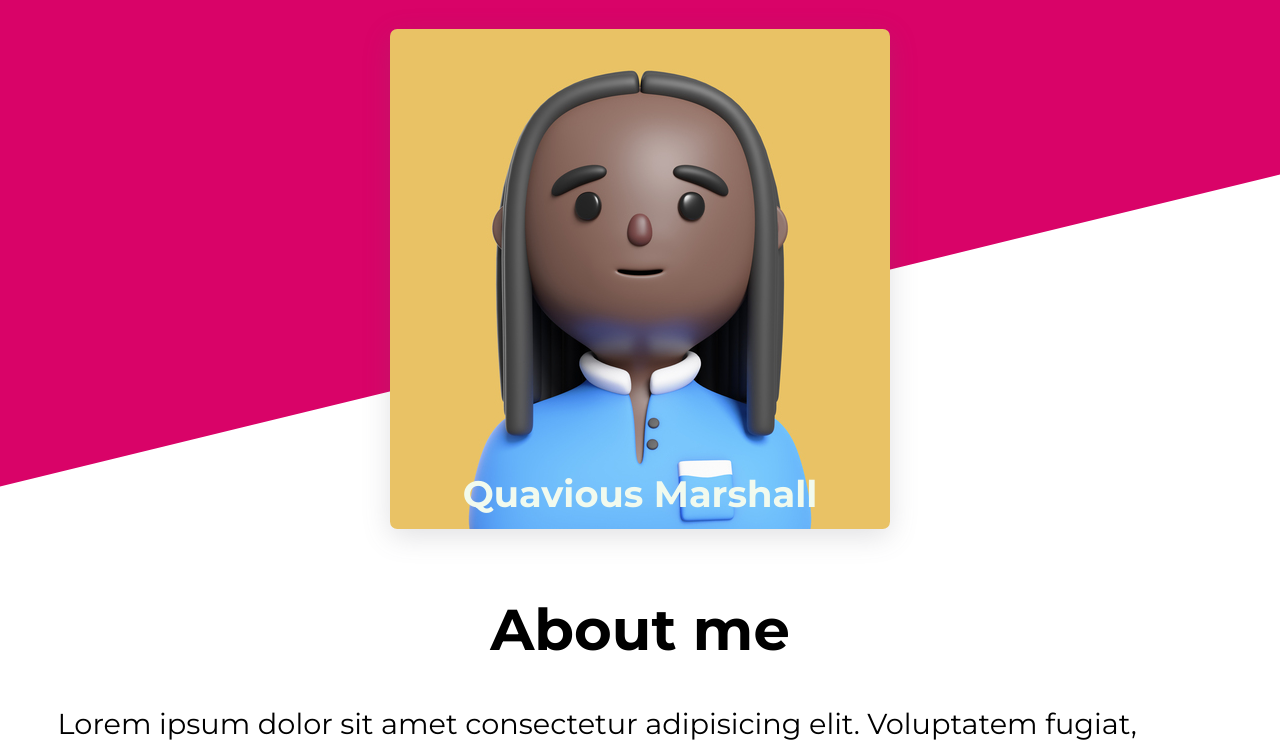
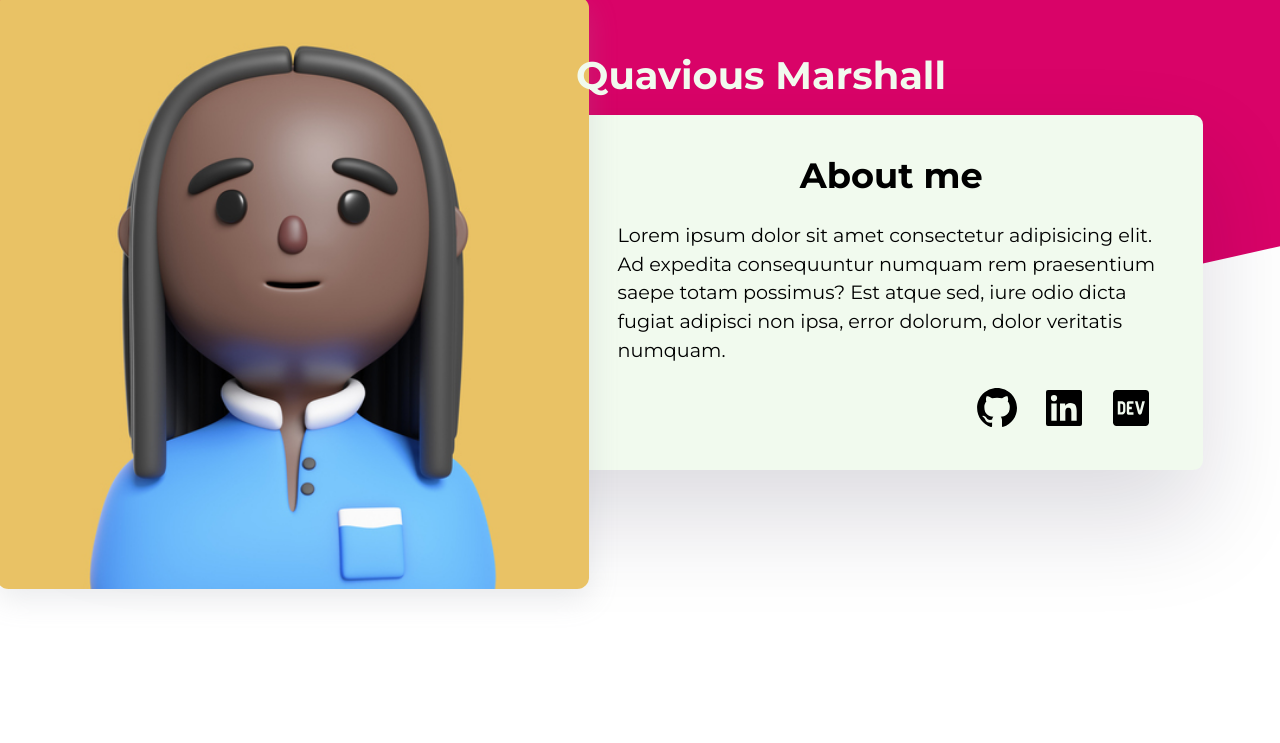
Before and after one commit to thomasmfx/home-page, a plain HTML site: page index.html in a window 1280 px wide. Shown: the top 743 px of the page. Drawn offline with Linux system fonts and the light colour scheme.

Commit message:
feat: Add Header responsiveness to tablet devices

```diff
--- a/index.html
+++ b/index.html
@@ -8,6 +8,34 @@
     <link rel="shortcut icon" href="./assets/favicon.svg" type="image/svg+xml">
 </head>
 <body>
+    <header class="header--tablet">
+        <div class="header__background"></div>
+        <h1 class="header__name">Quavious Marshall</h1>
+        <section class="about--tablet">
+            <div class="about__content-wrapper">
+                <img class="about__photo" src="assets/avatar.jpg" alt="Quavious Marshall">
+                <h2 class="about__heading">About me</h2>
+                <p>
+                   Lorem ipsum dolor sit amet consectetur adipisicing elit. Ad expedita consequuntur numquam rem praesentium saepe totam possimus? Est atque sed, iure odio dicta fugiat adipisci non ipsa, error dolorum, dolor veritatis numquam.
+                </p>
+                <div class="about__social-links">
+                    <a href="#">
+                        <img src="assets/github.svg" alt="GitHub">
+                    </a>
+                    <a href="#">
+                        <img src="assets/linkedin.svg" alt="GitHub">
+                    </a>
+                    <a href="#">
+                        <img src="assets/dev-to.svg" alt="GitHub">
+                    </a>
+                </div>
+            </div>
+        </section>
+    </header>
+
+
+
+
     <header class="header">
         <div class="header__background"></div>
         <div class="quavo">
@@ -17,7 +45,9 @@
     </header>
     <section class="about padding-bottom-five">
         <h2 class="about__heading section-heading">About me</h2>
-        <p>Lorem ipsum dolor sit amet consectetur adipisicing elit. Voluptatem fugiat, perspiciatis aspernatur dolore officiis ullam alias optio ea placeat at fuga nesciunt error laboriosam ipsa sunt eveniet cumque harum perferendis.</p>
+        <p>
+            Lorem ipsum dolor sit amet consectetur adipisicing elit. Voluptatem fugiat, perspiciatis aspernatur dolore officiis ullam alias optio ea placeat at fuga nesciunt error laboriosam ipsa sunt eveniet cumque harum perferendis.
+        </p>
         <div class="about__social-links">
             <a href="#">
                 <img src="assets/github.svg" alt="GitHub">
@@ -35,7 +65,7 @@
         <div class="project-card-wrapper">
             <div class="project-card">
                 <div class="project-card__image__container">
-                    <img src="https://placehold.co/600x400?text=screenshot of project" alt="">
+                    <img src="https://placehold.co/400x300?text=screenshot of project" alt="">
                 </div>
                 <div class="project-card__info">
                     <h3 class="project-card__info__name">Project name</h3>
@@ -54,7 +84,7 @@
             </div>
             <div class="project-card">
                 <div class="project-card__image__container">
-                    <img src="https://placehold.co/600x400?text=screenshot of project" alt="">
+                    <img src="https://placehold.co/400x300?text=screenshot of project" alt="">
                 </div>
                 <div class="project-card__info">
                     <h3 class="project-card__info__name">Project name</h3>
@@ -73,7 +103,7 @@
             </div>
             <div class="project-card">
                 <div class="project-card__image__container">
-                    <img src="https://placehold.co/600x400?text=screenshot of project" alt="">
+                    <img src="https://placehold.co/400x300?text=screenshot of project" alt="">
                 </div>
                 <div class="project-card__info">
                     <h3 class="project-card__info__name">Project name</h3>
@@ -92,7 +122,7 @@
             </div>
             <div class="project-card">
                 <div class="project-card__image__container">
-                    <img src="https://placehold.co/600x400?text=screenshot of project" alt="">
+                    <img src="https://placehold.co/400x300?text=screenshot of project" alt="">
                 </div>
                 <div class="project-card__info">
                     <h3 class="project-card__info__name">Project name</h3>
@@ -111,7 +141,7 @@
             </div>
             <div class="project-card">
                 <div class="project-card__image__container">
-                    <img src="https://placehold.co/600x400?text=screenshot of project" alt="">
+                    <img src="https://placehold.co/400x300?text=screenshot of project" alt="">
                 </div>
                 <div class="project-card__info">
                     <h3 class="project-card__info__name">Project name</h3>
@@ -130,7 +160,7 @@
             </div>
             <div class="project-card">
                 <div class="project-card__image__container">
-                    <img src="https://placehold.co/600x400?text=screenshot of project" alt="">
+                    <img src="https://placehold.co/400x300?text=screenshot of project" alt="">
                 </div>
                 <div class="project-card__info">
                     <h3 class="project-card__info__name">Project name</h3>
--- a/styles/main.css
+++ b/styles/main.css
@@ -46,10 +46,14 @@ input, button, textarea, select {
 
 body {
   font-family: Montserrat;
-  padding-bottom: 0;
 }
 
 /* || Header */
+
+.header--tablet {
+  display: none;
+  visibility: hidden;
+}
 
 .header  {
   position: relative;
@@ -61,7 +65,6 @@ body {
     position: absolute;
     z-index: -1;
     clip-path: polygon(0 0, 100% 0, 100% 33%, 0 92%);
-
   }
 
   & .quavo {
@@ -84,7 +87,7 @@ body {
 
     & .name {
       padding: .2em;
-      font-size: calc(1.5rem + 1vw);
+      font-size: 1.5rem;
     }
 
     & .photo {
@@ -103,17 +106,12 @@ body {
   flex-direction: column;
   font-size: calc(1rem + 1vw);
 
-  & .about__heading {
-    text-align: center;
-    padding-bottom: .5em;
-  }
-
   & .about__social-links {
     display: flex;
     justify-content: center;
     align-items: center;
     gap: 1em;
-    padding-top: 1em;
+    padding-top: 2em;
   }
 }
 
@@ -123,10 +121,6 @@ body {
   padding: var(--padding-sides);
   padding-top: 5em;
   padding-bottom: 5em;
-
-  & .my-work__heading {
-    text-align: center;
-  }
 
   & .project-card-wrapper {
     display: flex;
@@ -144,7 +138,8 @@ body {
 
   & .project-card {
     margin-bottom: 3.5em;
-    font-size: calc(1rem + 1vw);
+    font-size: 1rem;
+    max-width: 400px;
 
     display: flex;
     flex-direction: column;
@@ -185,13 +180,6 @@ body {
 .contact {
   background-color: var(--color-one);
   color: var(--color-three);
-  font-size: calc(1rem + 1vw);
-
-  & .contact__heading {
-    padding: var(--padding-sides);
-    text-align: center;
-    padding-top: .5em;
-  }
 
   & .contact__text {
     padding: var(--padding-sides);
@@ -213,6 +201,95 @@ body {
   }
 }
 
+/* || Responsive - Tablet */
+
+@media (min-width: 768px) {
+  .header {
+    display: none;
+    visibility: hidden;
+  }
+
+  .about {
+    display: none;
+    visibility: hidden;
+  }
+
+  .header--tablet {
+    visibility: visible;
+    position: relative;
+    display: grid;
+    grid-template-rows: min-content 1fr;
+    grid-template-columns: 1fr 1fr;
+    font-size: 1.2rem;
+
+    & .header__background {
+      grid-row: 1 / -1;
+      grid-column: 1 / -1;
+      position: absolute;
+      z-index: -1;
+
+      width: 100%;
+      height: 100%;
+      background-color: var(--color-one);
+      clip-path: polygon(0 0, 100% 0, 100% 37%, 0 80%);
+    }
+
+    & .header__name {
+      grid-row: 1 / -1;
+      grid-column: 2 / -1;
+      z-index: 1;
+
+      color: var(--color-three);
+      transform: translate(-10%, 7%);
+      white-space: nowrap;
+    }
+
+    & .about--tablet {
+      grid-column: 1 / -1;
+      grid-row: 1 / -1;
+      align-self: center;
+      padding: 4em;
+
+      & .about__content-wrapper {
+        padding: 2em;
+        padding-top: 0;
+        margin-top: 2em;
+
+        box-shadow: rgba(17, 12, 46, 0.15) 0px 48px 100px 0px;
+        border-radius: var(--border-r);
+        background-color: var(--color-three);
+
+        & .about__photo {
+          float: left;
+          width: 37vw;
+          margin-right: 1.5em;
+
+          box-shadow: rgba(149, 157, 165, 0.2) 0px 8px 24px;
+          border-radius: var(--border-r);
+          transform-origin: bottom right;
+          transform: scale(1.25);
+        }
+
+        & .about__heading {
+          padding-bottom: .5em;
+          padding-top: 1em;
+
+          text-align: center;
+          font-size: 2.2rem;
+        }
+
+        & .about__social-links {
+          display: flex;
+          justify-content: flex-end;
+          gap: 1em;
+          padding-top: 1em;
+          margin-right: .5em;
+        }
+      }
+    }
+  }
+}
+
 /* || Helpers */
 
 .img-small {
@@ -227,6 +304,9 @@ body {
 }
 
 .section-heading {
-  font-size: calc(2rem + 2vw);
+  text-align: center;
+  padding: var(--padding-sides);
+  padding-top: 1em;
   padding-bottom: 1em;
+  font-size: 2rem;
 }
```
